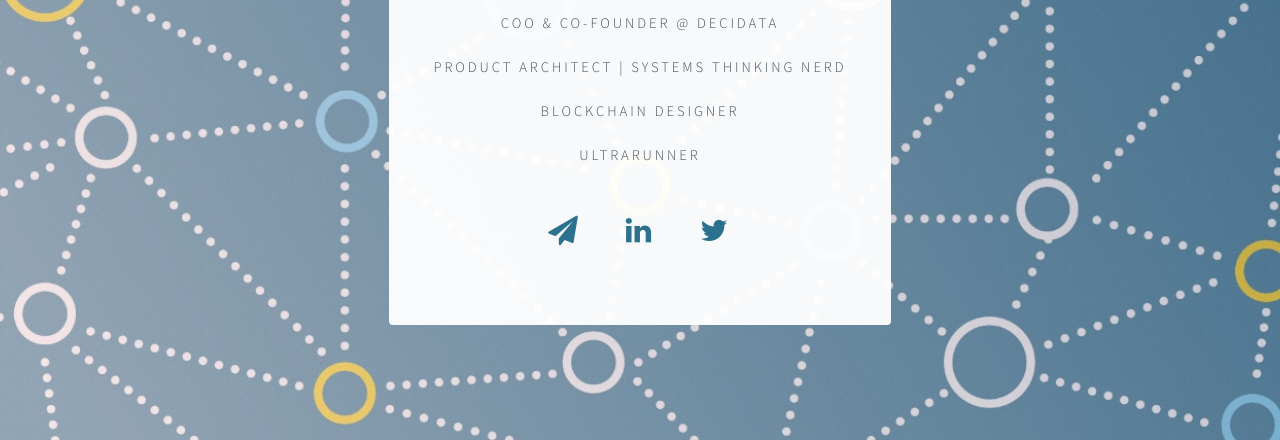
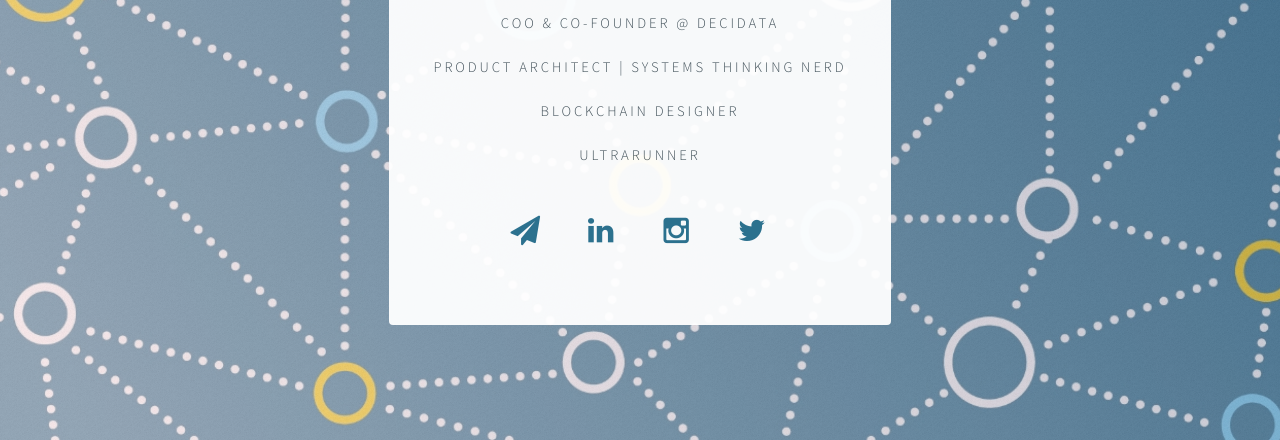
Before and after one commit to 0xcyp/vntrp.github.io, a plain HTML site: page index.html in a window 1280 px wide. Shown: the part 360-800 px from the top of the page. Drawn offline with Linux system fonts and the light colour scheme.

Commit message:
Update index.html

```diff
--- a/index.html
+++ b/index.html
@@ -30,6 +30,7 @@
 							<ul class="icons">
 								<li><a href="mailto:cyprien@vntrp.com" class="fa-send">mail</a></li>
 								<li><a href="https://www.linkedin.com/in/cypriengrau/" class="fa-linkedin">linkedin</a></li>
+								<li><a href="https://www.instagram.com/vntrp/" class="fa-instagram">instagram</a></li>
 								<li><a href="https://twitter.com/vntrp" class="fa-twitter">twitter</a></li>
 							</ul>
 						</footer>
```
